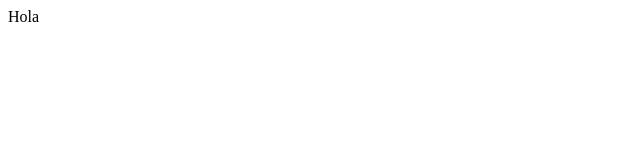
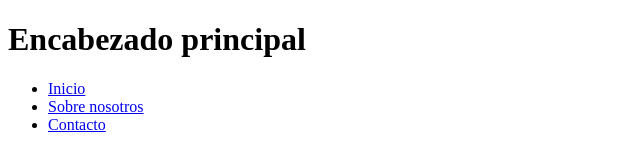
Before and after one commit to higordesouza/higordesouza.github.io, a plain HTML site: page index.html in a window 1280 px wide. Shown: the whole page, without its empty margins (0-640 px from the left). Drawn offline with Linux system fonts and the light colour scheme.

Commit message:
Update index.html

```diff
--- a/index.html
+++ b/index.html
@@ -1 +1,21 @@
-Hola
+<!DOCTYPE html>
+<html lang="es">
+<head>
+    <meta charset="UTF-8">
+    <meta http-equiv="X-UA-Compatible" content="IE=edge">
+    <meta name="viewport" content="width=device-width, initial-scale=1.0">
+    <title>Higor De Souza Nogueira</title>
+    <meta name="description" content="Descripción breve de la página">
+    <link rel="stylesheet" href="estilos.css"> <!-- Enlace a la hoja de estilos -->
+</head>
+<body>
+    <header>
+        <h1>Encabezado principal</h1>
+        <nav>
+            <ul>
+                <li><a href="#inicio">Inicio</a></li>
+                <li><a href="#sobre-nosotros">Sobre nosotros</a></li>
+                <li><a href="#contacto">Contacto</a></li>
+            </ul>
+        </nav>
+    </header>
```
